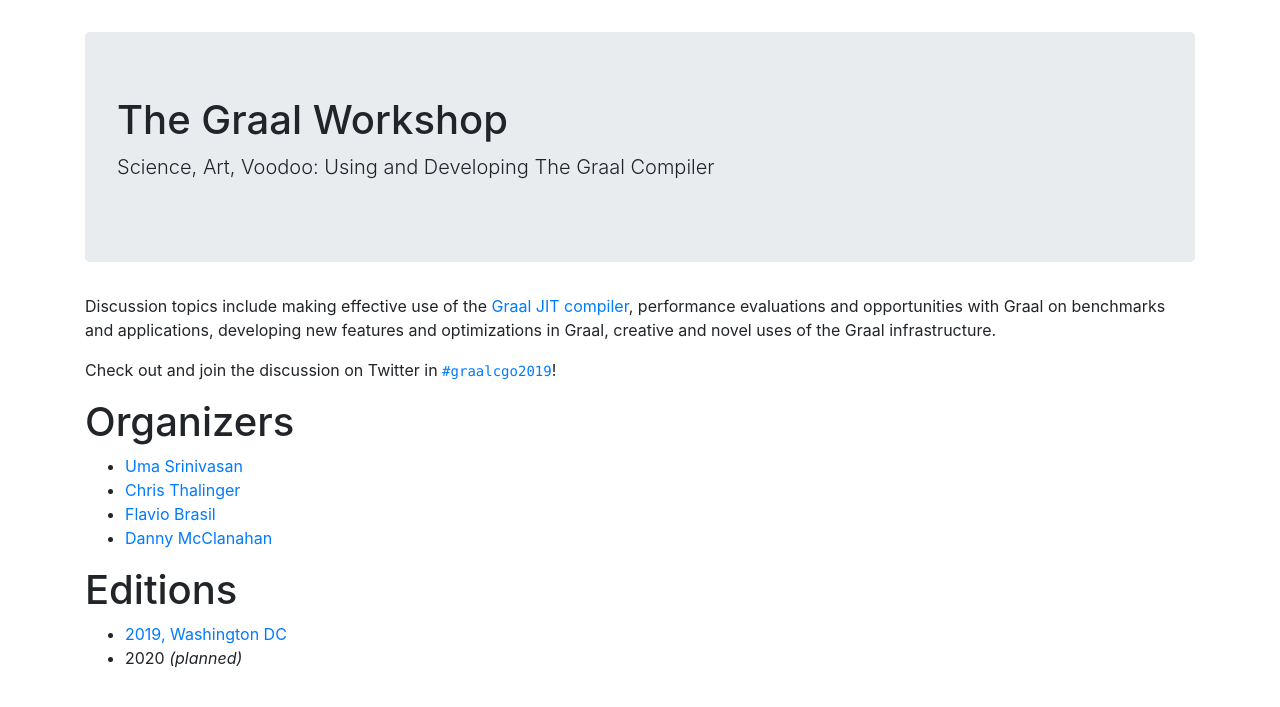
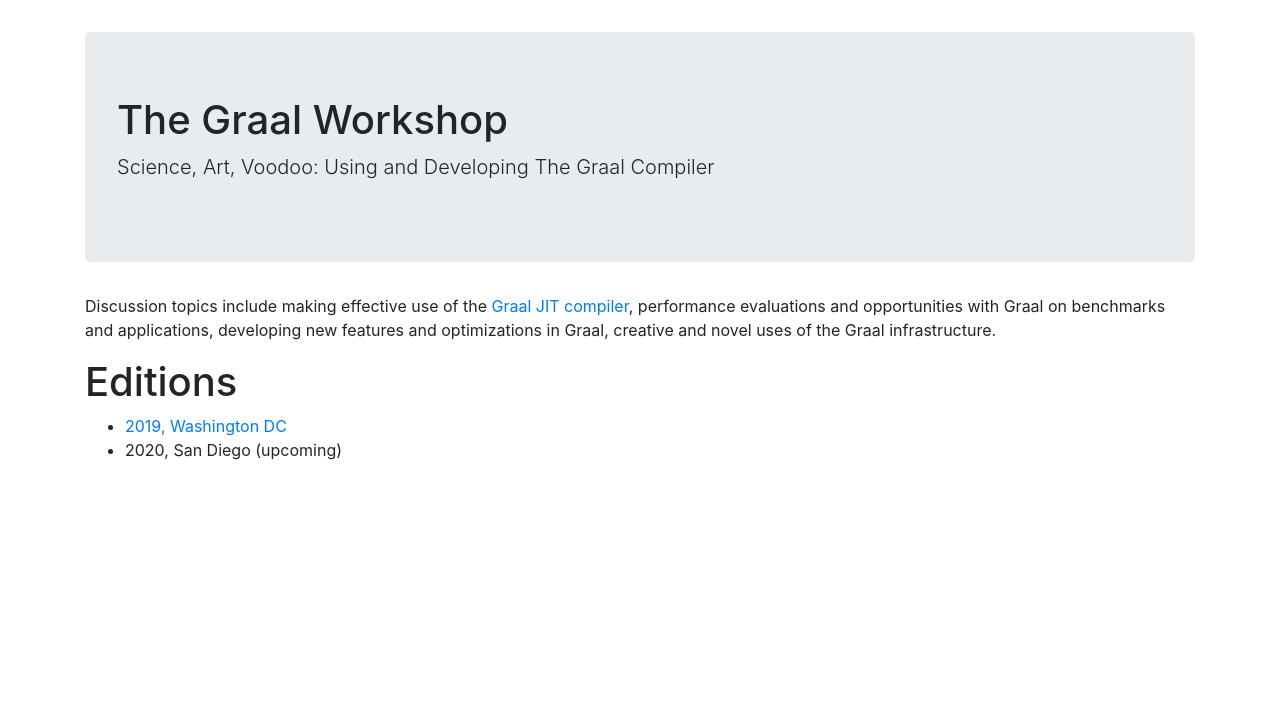
Before and after one commit to graalworkshop/graalworkshop.github.io, a Jekyll site: the page built from index.md, in a window 1280 px wide. Shown: the top 707 px of the page. Built offline with Jekyll 4.4.1, drawn with Linux system fonts in a browser that asks for light colours.

Commit message:
Revert "add organizers and edit 2020 description"
This reverts commit df8fd04bb92b68f0667e76683a4c26a05892fc26.

```diff
--- a/index.md
+++ b/index.md
@@ -9,16 +9,7 @@ opportunities with Graal on benchmarks and applications, developing new
 features and optimizations in Graal, creative and novel uses of the Graal
 infrastructure.
 
-Check out and join the discussion on Twitter in [`#graalcgo2019`](https://twitter.com/search?q=%23graalcgo2019&src=typd)!
-
-# Organizers
-
-- [Uma Srinivasan](https://twitter.com/umatweep)
-- [Chris Thalinger](https://twitter.com/christhalinger)
-- [Flavio Brasil](https://twitter.com/flaviowbrasil)
-- [Danny McClanahan](https://twitter.com/hipsterelectron)
-
 # Editions
 
 * [2019, Washington DC](2019/)
-* 2020 *(planned)*
+* 2020, San Diego (upcoming)
```
